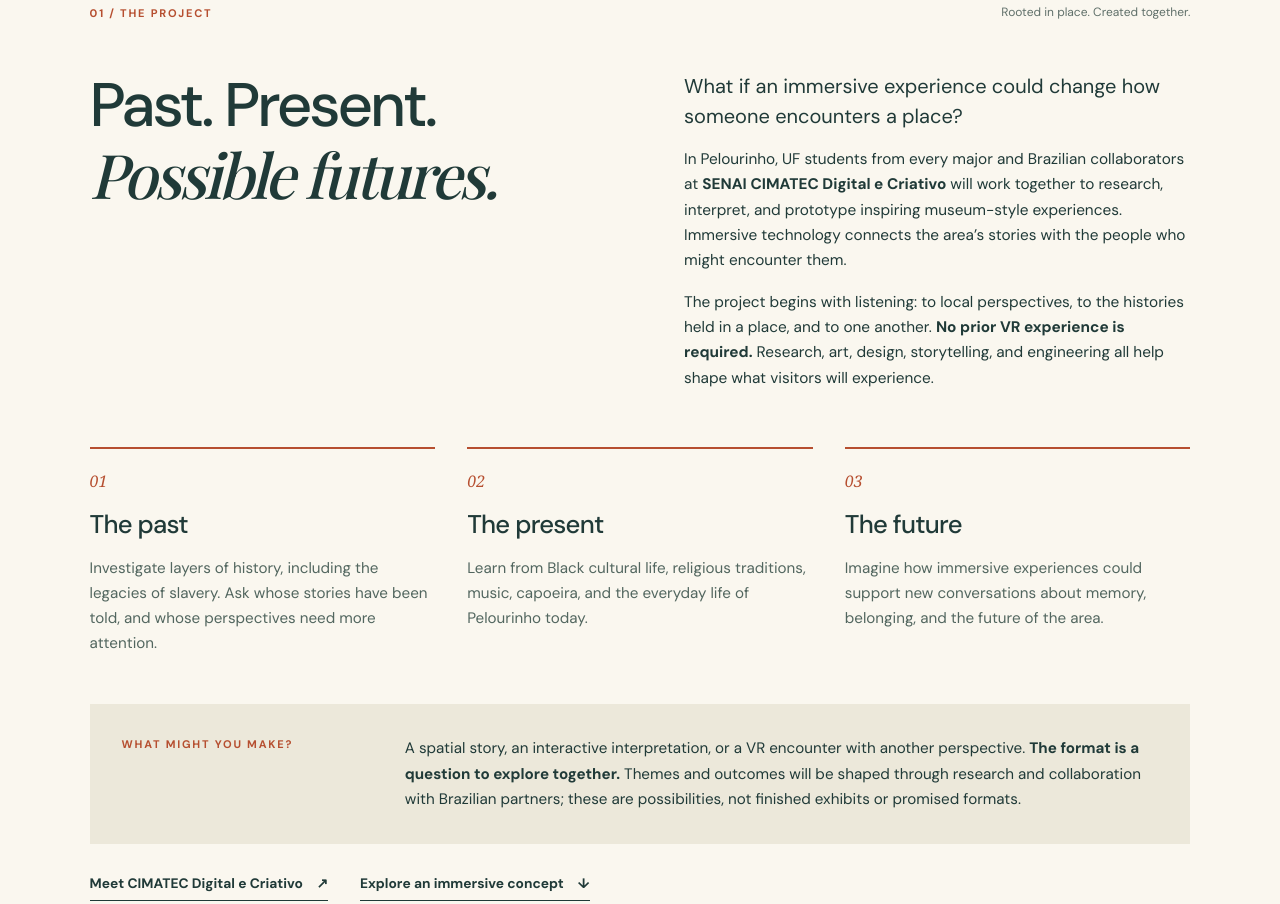
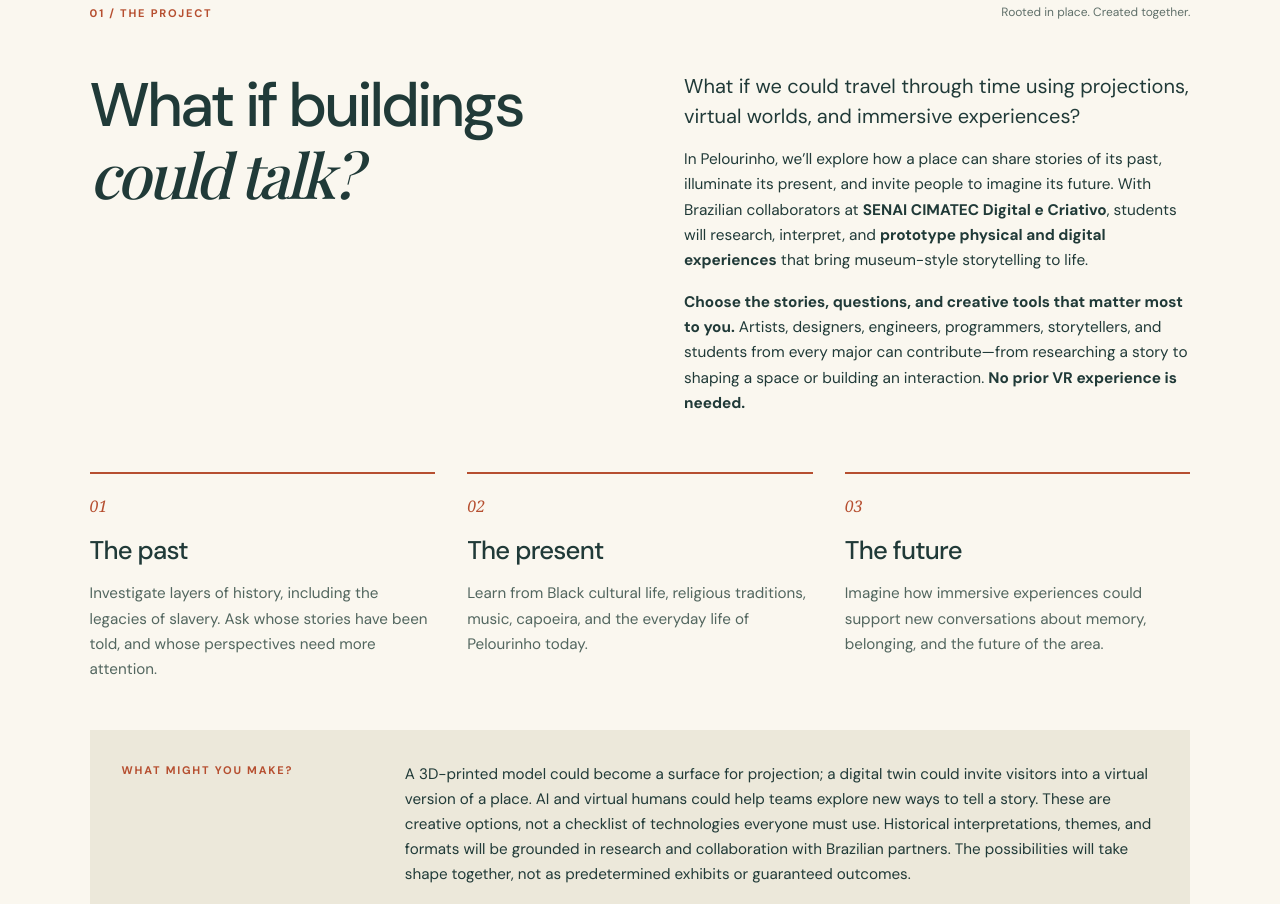
Before and after one commit to agsiqueira/uf-brazil-website, a plain HTML site: page index.html in a window 1280 px wide. Shown: the part 1058-1962 px from the top of the page. Drawn offline with nearby package versions, Linux system fonts and the light colour scheme; a web font is replaced by a local one.

Commit message:
Make Pelourinho creative possibilities and student choice vivid

```diff
--- a/index.html
+++ b/index.html
@@ -129,27 +129,27 @@
         </div>
         <div class="project-intro">
           <h2 id="project-title">
-            Past. Present.<br /><em>Possible futures.</em>
+            What if buildings<br /><em>could talk?</em>
           </h2>
           <div>
             <p class="lead">
-              What if an immersive experience could change how someone
-              encounters a place?
+              What if we could travel through time using projections, virtual
+              worlds, and immersive experiences?
             </p>
             <p>
-              In Pelourinho, UF students from every major and Brazilian
-              collaborators at
-              <strong>SENAI CIMATEC Digital e Criativo</strong> will work
-              together to research, interpret, and prototype inspiring
-              museum-style experiences. Immersive technology connects the area’s
-              stories with the people who might encounter them.
+              In Pelourinho, we’ll explore how a place can share stories of its
+              past, illuminate its present, and invite people to imagine its
+              future. With Brazilian collaborators at
+              <strong>SENAI CIMATEC Digital e Criativo</strong>, students will
+              research, interpret, and <strong>prototype physical and digital
+              experiences</strong> that bring museum-style storytelling to life.
             </p>
             <p>
-              The project begins with listening: to local perspectives, to the
-              histories held in a place, and to one another.
-              <strong>No prior VR experience is required.</strong> Research,
-              art, design, storytelling, and engineering all help shape what
-              visitors will experience.
+              <strong>Choose the stories, questions, and creative tools that
+              matter most to you.</strong> Artists, designers, engineers,
+              programmers, storytellers, and students from every major can
+              contribute—from researching a story to shaping a space or building
+              an interaction. <strong>No prior VR experience is needed.</strong>
             </p>
           </div>
         </div>
@@ -183,12 +183,14 @@
         <div class="project-outcome">
           <p class="eyebrow">WHAT MIGHT YOU MAKE?</p>
           <p>
-            A spatial story, an interactive interpretation, or a VR encounter
-            with another perspective.
-            <strong>The format is a question to explore together.</strong>
-            Themes and outcomes will be shaped through research and
-            collaboration with Brazilian partners; these are possibilities, not
-            finished exhibits or promised formats.
+            A 3D-printed model could become a surface for projection; a digital
+            twin could invite visitors into a virtual version of a place. AI
+            and virtual humans could help teams explore new ways to tell a story.
+            These are creative options, not a checklist of technologies everyone
+            must use. Historical interpretations, themes, and formats will be
+            grounded in research and collaboration with Brazilian partners.
+            The possibilities will take shape together, not as predetermined
+            exhibits or guaranteed outcomes.
           </p>
         </div>
         <div class="project-links">
```
